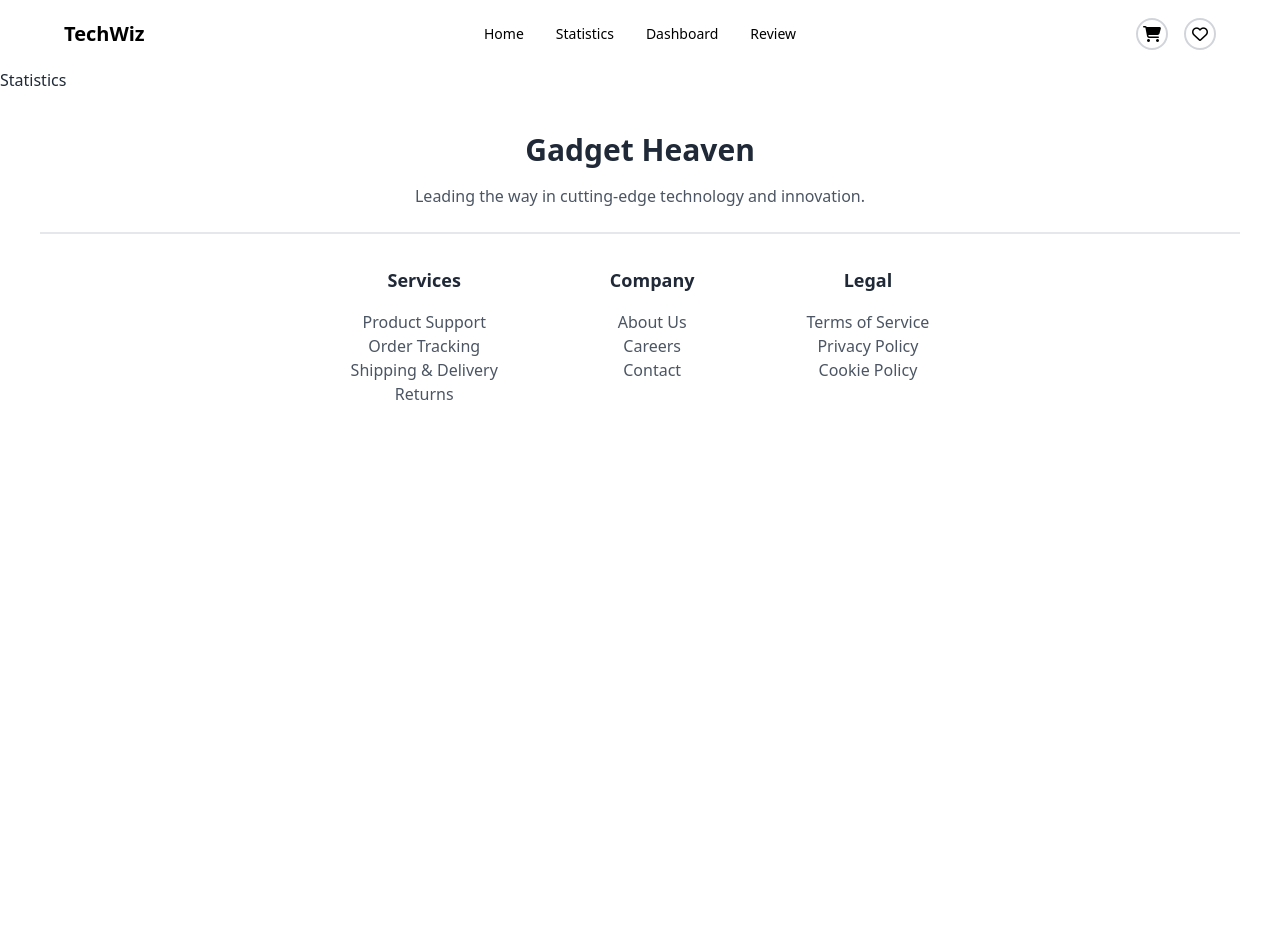
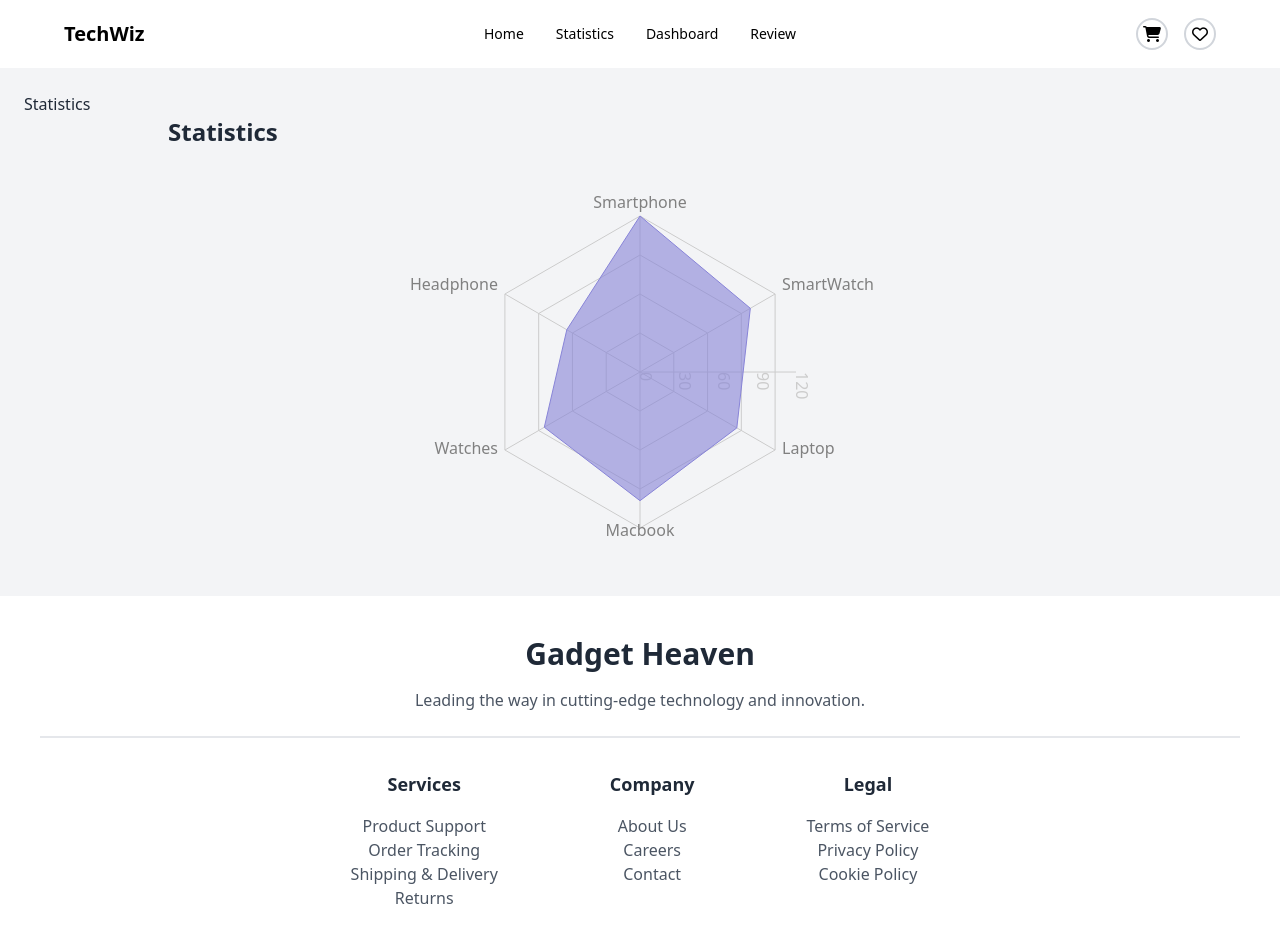
Before and after one commit to programming-hero-web-course-4/b10a8-gadget-heaven-Shaon007, a React (Vite) app: page /statistics in a window 1280 px wide. Shown: the top 942 px of the page. Before the commit the page ends 800 px from the top, so only its background shows below. Built offline with nearby package versions, Linux system fonts and the light colour scheme.

Commit message:
fixing design

```diff
--- a/package.json
+++ b/package.json
@@ -22,6 +22,7 @@
     "react-router-dom": "^6.27.0",
     "react-tabs": "^6.0.2",
     "react-toastify": "^10.0.6",
+    "recharts": "^2.13.3",
     "sort-by": "^1.2.0"
   },
   "devDependencies": {
--- a/src/components/Dashboard/Dashboard.jsx
+++ b/src/components/Dashboard/Dashboard.jsx
@@ -79,22 +79,22 @@ const Dashboard = () => {
       <div className="bg-gray-100 pt-4 pb-10">
         <Tabs>
           <TabList className="flex justify-center gap-4 mb-8">
-            <Tab className="px-4 py-2 font-semibold rounded-full  bg-purple-500 text-white">
+            <Tab className="px-4 py-2 font-semibold rounded-full  bg-white text-purple-500 border border-purple-500">
               Cart
             </Tab>
-            <Tab className="px-4 py-2 font-semibold rounded-full  text-purple-500 border border-purple-500">
+            <Tab className="px-4 py-2 font-semibold rounded-full bg-white text-purple-500 border border-purple-500">
               Wishlist
             </Tab>
           </TabList>
 
           <TabPanel>
             <div className="max-w-4xl mx-auto p-4 bg-white rounded-lg shadow-md">
-              <div className="flex justify-between items-center mb-4">
+              <div className="flex flex-col md:flex-row justify-between items-center mb-4">
                 <h3 className="text-xl font-semibold">Cart</h3>
                 <div className="flex items-center space-x-4">
                   <p className="text-lg font-bold">Total cost: ${totalCost.toFixed(2)}</p>
                   <button onClick={sortGadgets} className="px-4 py-2 border border-purple-500 text-purple-500 rounded-full">
-                    Sort by Price
+                    Sort by Price <i class="fa-solid fa-sliders"></i>
                   </button>
                   <button
                     onClick={handlePurchase}
--- a/src/components/Empty.jsx
+++ b/src/components/Empty.jsx
@@ -1,10 +1,10 @@
-// Empty.jsx
 import React from 'react';
 
 const Empty = () => {
   return (
-    <div className="flex items-center justify-center h-screen">
+    <div className="flex flex-col  items-center justify-center my-44 ">
       <h1 className="text-2xl font-bold">No Data Available for Smartwatch</h1>
+
     </div>
   );
 };
--- a/src/components/ErrorPage/ErrorPage.jsx
+++ b/src/components/ErrorPage/ErrorPage.jsx
@@ -9,7 +9,7 @@ const ErrorPage = () => {
         <h2 className="text-2xl font-semibold text-gray-700 mb-4">Page Not Found</h2>
         <Link
           to="/"
-          className="px-6 py-2 bg-blue-500 text-white rounded-full hover:bg-blue-700 transition-colors"
+          className="px-6 py-2 bg-blue-500 text-white rounded-full hover:bg-cyan-300 transition-colors"
         >
           Go to Home
         </Link>
--- a/src/components/Gadget/Details.jsx
+++ b/src/components/Gadget/Details.jsx
@@ -52,12 +52,12 @@ const Detail = () => {
       <ToastContainer />
       <div className="pt-5 mb-64 bg-[#9538E2] w-full mt-2 h-[463px] relative z-10 flex flex-col items-center text-center">
         <h1 className="mb-5 text-2xl md:text-5xl font-bold text-white">Product Details</h1>
-        <p className="mb-5 text-lg md:text-xl text-white w-3/4">
+        <p className="mb-5 text-lg md:text-xl text-white w-8/12">
           Explore the latest gadgets that will take your experience to the next level. From smart devices to the coolest accessories, we have it all!
         </p>
       </div>
 
-      <div className="flex gap-8 p-8 bg-white absolute top-[200px] z-10 w-[1170px] h-[480px] rounded-2xl">
+      <div className="flex flex-col lg:flex-row gap-8 p-8 bg-white absolute top-[200px] z-10 lg:w-[1170px] lg:h-[480px] rounded-2xl">
         <div>
           <img className="w-[424px] h-[420px] object-contain rounded-lg" src={product.product_image} alt="Product" />
         </div>
--- a/src/components/HomePage/Homepage.jsx
+++ b/src/components/HomePage/Homepage.jsx
@@ -4,7 +4,7 @@ import Gadgets from '../Gadgets/Gadgets';
 
 const Homepage = () => {
   return (
-    <div className="flex flex-col items-center mb-12 bg-gray-100 max-w-[1440px] mx-auto">
+    <div className="flex flex-col items-center mb-12  max-w-[1440px] mx-auto">
       {/* Banner */}
       <Banner />
 
--- a/src/components/Navbar/Navbar.jsx
+++ b/src/components/Navbar/Navbar.jsx
@@ -29,7 +29,7 @@ const Navbar = () => {
           </div>
           <ul
             tabIndex={0}
-            className="menu menu-sm dropdown-content bg-base-100 rounded-box mt-3 w-52 p-2 shadow z-10"
+            className="menu menu-sm dropdown-content bg-base-100 rounded-box mt-3 w-52 p-2 shadow z-10 text-gray-600"
           >
             <li><Link to="/">Home</Link></li>
             <li><Link to="/statistics">Statistics</Link></li>
--- a/src/components/Statistics/Statistics.jsx
+++ b/src/components/Statistics/Statistics.jsx
@@ -1,7 +1,62 @@
+import React from 'react';
+import { Radar, RadarChart, PolarGrid, PolarAngleAxis, PolarRadiusAxis, ResponsiveContainer } from 'recharts';
+
+const data = [
+  {
+    subject: 'Smartphone',
+    A: 120,
+    B: 110,
+    fullMark: 150,
+  },
+  {
+    subject: 'SmartWatch',
+    A: 98,
+    B: 130,
+    fullMark: 100,
+  },
+  {
+    subject: 'Laptop',
+    A: 86,
+    B: 130,
+    fullMark: 120,
+  },
+  {
+    subject: 'Macbook',
+    A: 99,
+    B: 100,
+    fullMark: 110,
+  },
+  {
+    subject: 'Watches',
+    A: 85,
+    B: 90,
+    fullMark: 150,
+  },
+  {
+    subject: 'Headphone',
+    A: 65,
+    B: 85,
+    fullMark: 130,
+  },
+];
+
 const Statistics = () => {
   return (
-    <div>
-      <h2>Statistics </h2>
+    <div className=" p-6">
+      <div>
+        <h2>Statistics</h2>
+      </div>
+      <h2 className="text-2xl font-bold pl-36 mb-6">Statistics</h2>
+      <div className='mx-auto'>
+        <ResponsiveContainer width="100%" height={400}>
+          <RadarChart cx="50%" cy="50%" outerRadius="80%" data={data}>
+            <PolarGrid />
+            <PolarAngleAxis dataKey="subject" />
+            <PolarRadiusAxis />
+            <Radar name="Mike" dataKey="A" stroke="#8884d8" fill="#8884d8" fillOpacity={0.6} />
+          </RadarChart>
+        </ResponsiveContainer>
+      </div>
     </div>
   );
 };
--- a/src/index.css
+++ b/src/index.css
@@ -1,3 +1,7 @@
 @tailwind base;
 @tailwind components;
 @tailwind utilities;
+
+body{
+  background-color: #f3f4f6;
+}
```
Also changed, not shown: 2 other files (tests, documents, lock files or other folders).
